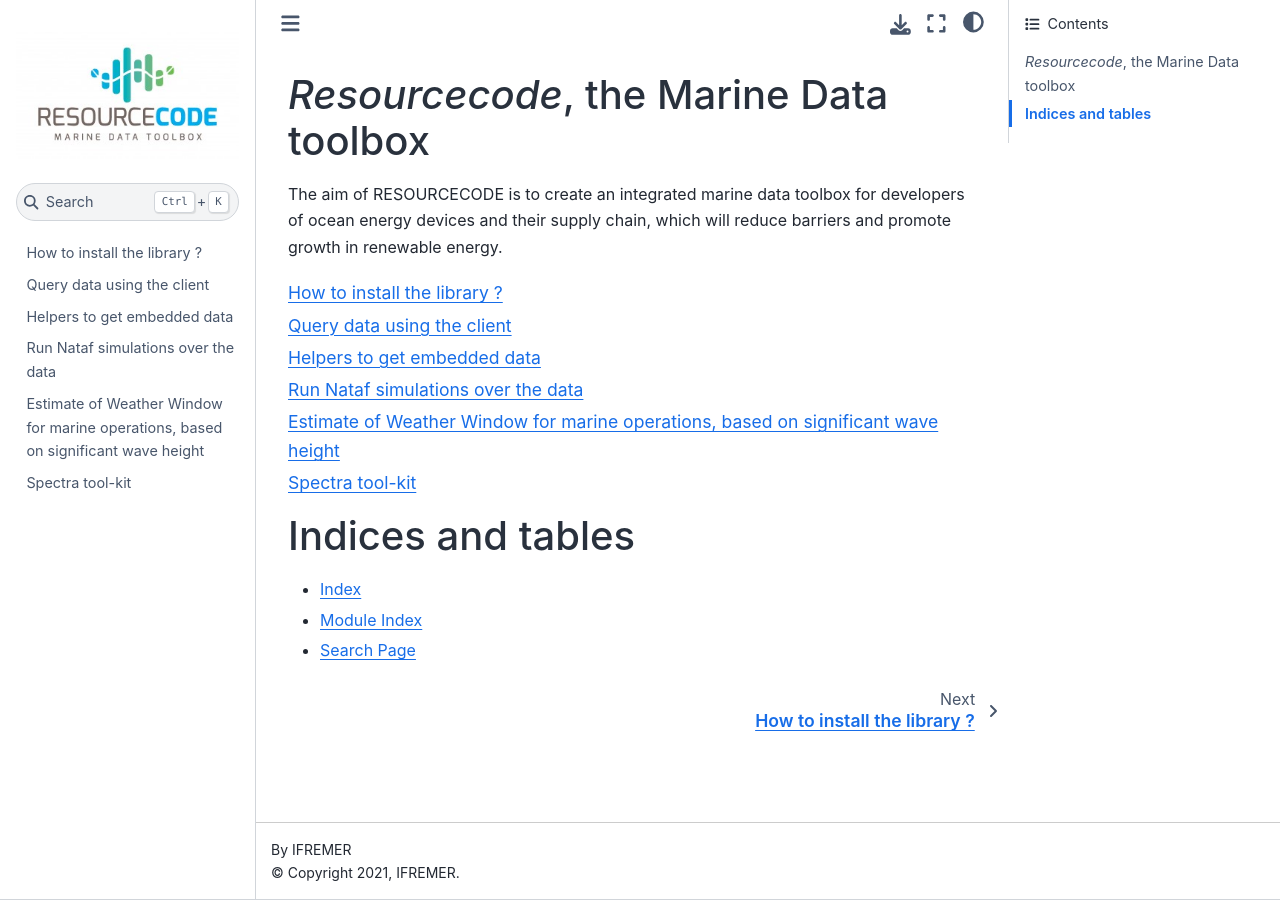
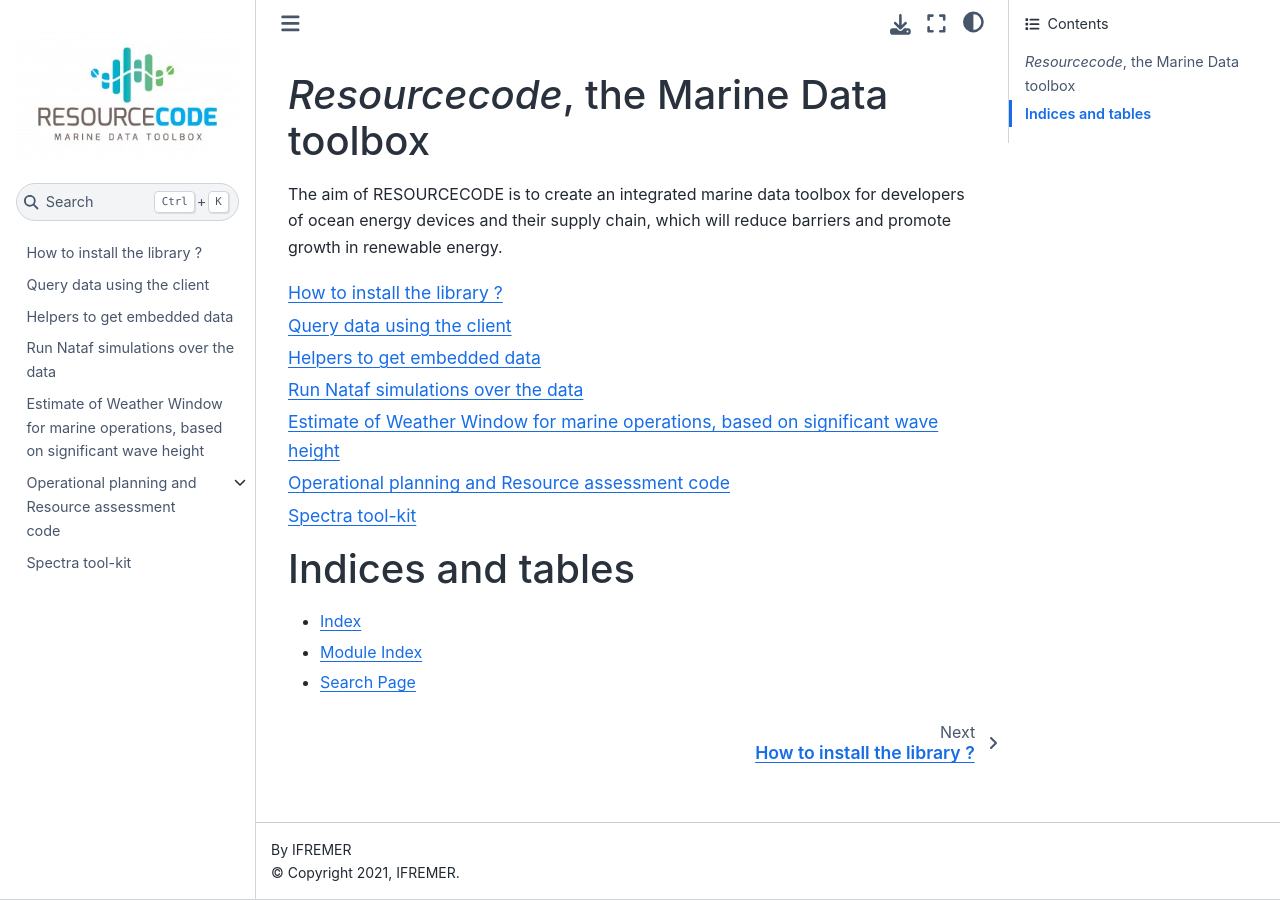
Before and after one commit to Resourcecode-project/py-resourcecode, a Sphinx documentation site: the page built from doc/index.rst, in a window 1280 px wide. Built offline with Sphinx 7.4.7 and the Sphinx Book theme 1.1.4, drawn with Linux system fonts in a browser that asks for light colours.

Commit message:
docs(opsplanning): add the auto doc

```diff
--- /dev/null
+++ b/doc/doc_opsplanning_resassess.rst
@@ -0,0 +1,7 @@
+Operational planning and Resource assessment code
+=================================================
+
+.. toctree::
+   :maxdepth: 1
+
+   opsplanning_resassess/opsplanning
--- a/doc/index.rst
+++ b/doc/index.rst
@@ -19,6 +19,7 @@ barriers and promote growth in renewable energy.
    doc_data
    doc_nataf
    doc_weatherwindow
+   doc_opsplanning_resassess
    doc_spectrum
 
 Indices and tables
--- /dev/null
+++ b/doc/opsplanning_resassess/opsplanning.rst
@@ -0,0 +1,5 @@
+Operational Planning
+====================
+
+.. automodule:: resourcecode.opsplanning
+   :members:
```
